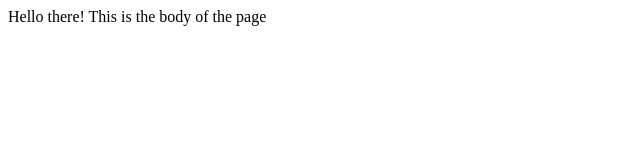
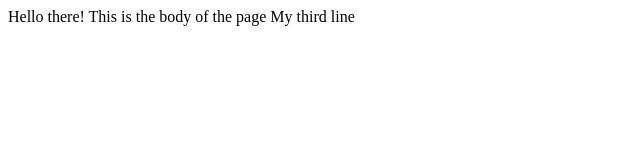
Before and after one commit to test1399/Lecture0, a plain HTML site: page index.html in a window 1280 px wide. Shown: the whole page, without its empty margins (0-640 px from the left). Drawn offline with Linux system fonts and the light colour scheme.

Commit message:
Locally added line for checking conflict handling

```diff
--- a/index.html
+++ b/index.html
@@ -9,5 +9,6 @@
 	<body>
 		Hello there!
 		This is the body of the page
+		My third line
 	</body>
 </html>
```
